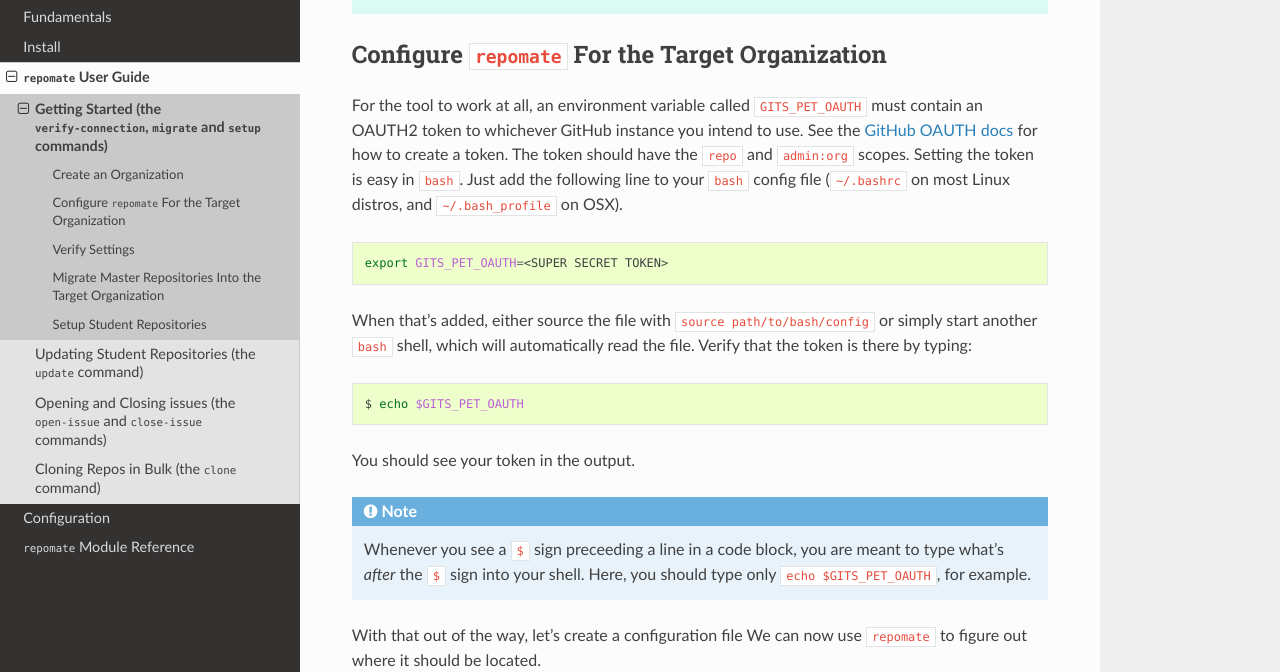
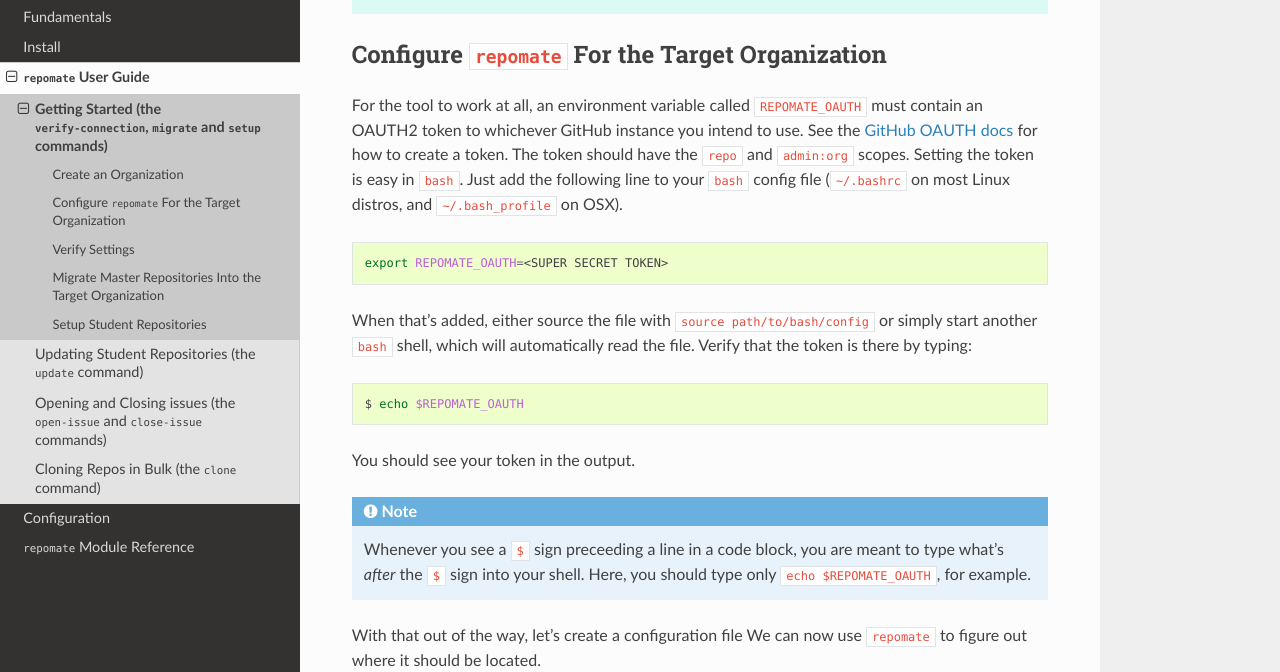
Before and after one commit to repobee/repobee, a Sphinx documentation site: the page built from docs/getting_started.rst, in a window 1280 px wide and 900 px high, scrolled down 895 px. Shown: the part 160-832 px from the top of the window. Built offline with Sphinx 7.4.7 and the Read the Docs theme 2.0.0, drawn with Linux system fonts in a browser that asks for light colours.

Commit message:
Rename oauth token variable and base exception

```diff
--- a/docs/configuration.rst
+++ b/docs/configuration.rst
@@ -9,14 +9,14 @@
 
 .. _oauth:
 
-GITS_PET_OAUTH Environment Variable
+REPOMATE_OAUTH Environment Variable
 ===================================
-For the tool to work at all, an environment variable called ``GITS_PET_OAUTH``
+For the tool to work at all, an environment variable called ``REPOMATE_OAUTH``
 must contain an OAUTH2 token to whichever GitHub instance you intend to use.
 See the `GitHub OAUTH docs`_ for how to create a token. The token should
 have the ``repo`` and ``admin:org`` scopes. Once you have the token, you should
 set the environment variable. In a ``bash`` terminal, this can be done with the
-command ``export GITS_PET_OAUTH=<YOUR TOKEN>``, where ``<YOUR TOKEN>`` is
+command ``export REPOMATE_OAUTH=<YOUR TOKEN>``, where ``<YOUR TOKEN>`` is
 replaced with the token.
 
 .. _config:
--- a/docs/getting_started.rst
+++ b/docs/getting_started.rst
@@ -44,7 +44,7 @@
 
 Configure ``repomate`` For the Target Organization
 ==================================================
-For the tool to work at all, an environment variable called ``GITS_PET_OAUTH``
+For the tool to work at all, an environment variable called ``REPOMATE_OAUTH``
 must contain an OAUTH2 token to whichever GitHub instance you intend to use.
 See the `GitHub OAUTH docs`_ for how to create a token. The token should have
 the ``repo`` and ``admin:org`` scopes. Setting the token is easy in ``bash``.
@@ -53,7 +53,7 @@
 
 .. code-block:: bash
 
-    export GITS_PET_OAUTH=<SUPER SECRET TOKEN>
+    export REPOMATE_OAUTH=<SUPER SECRET TOKEN>
 
 When that's added, either source the file with ``source path/to/bash/config``
 or simply start another ``bash`` shell, which will automatically read the
@@ -61,7 +61,7 @@
 
 .. code-block:: bash
 
-    $ echo $GITS_PET_OAUTH
+    $ echo $REPOMATE_OAUTH
 
 You should see your token in the output.
 
@@ -69,7 +69,7 @@
 
     Whenever you see a ``$`` sign preceeding a line in a code block, you are meant
     to type what's *after* the ``$`` sign into your shell. Here, you should type
-    only ``echo $GITS_PET_OAUTH``, for example.
+    only ``echo $REPOMATE_OAUTH``, for example.
 
 With that out of the way, let's create a configuration file We can now use
 ``repomate`` to figure out where it should be located.
```
Also changed, not shown: README.md (+3 -3 lines), 4 other files.
